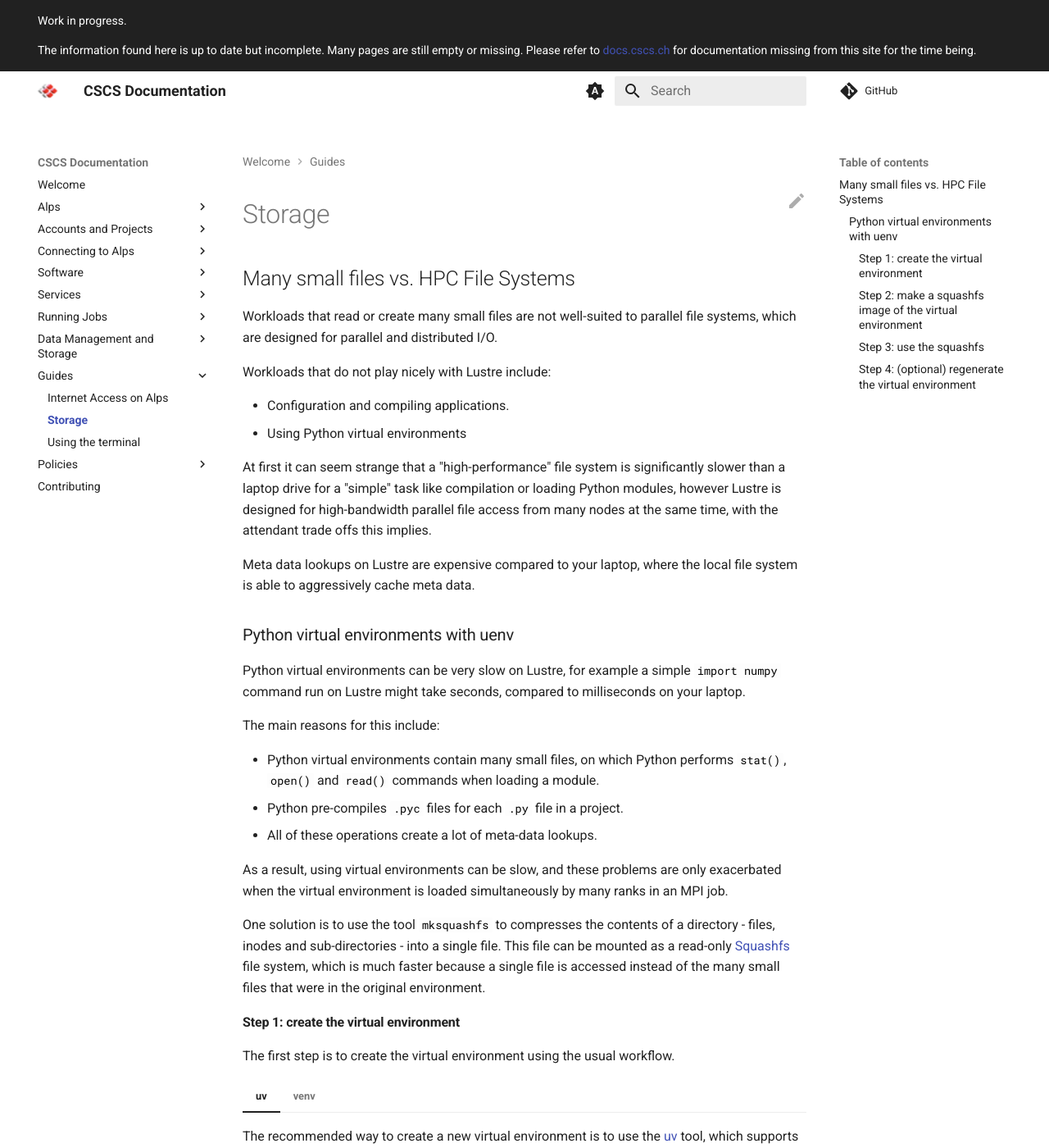
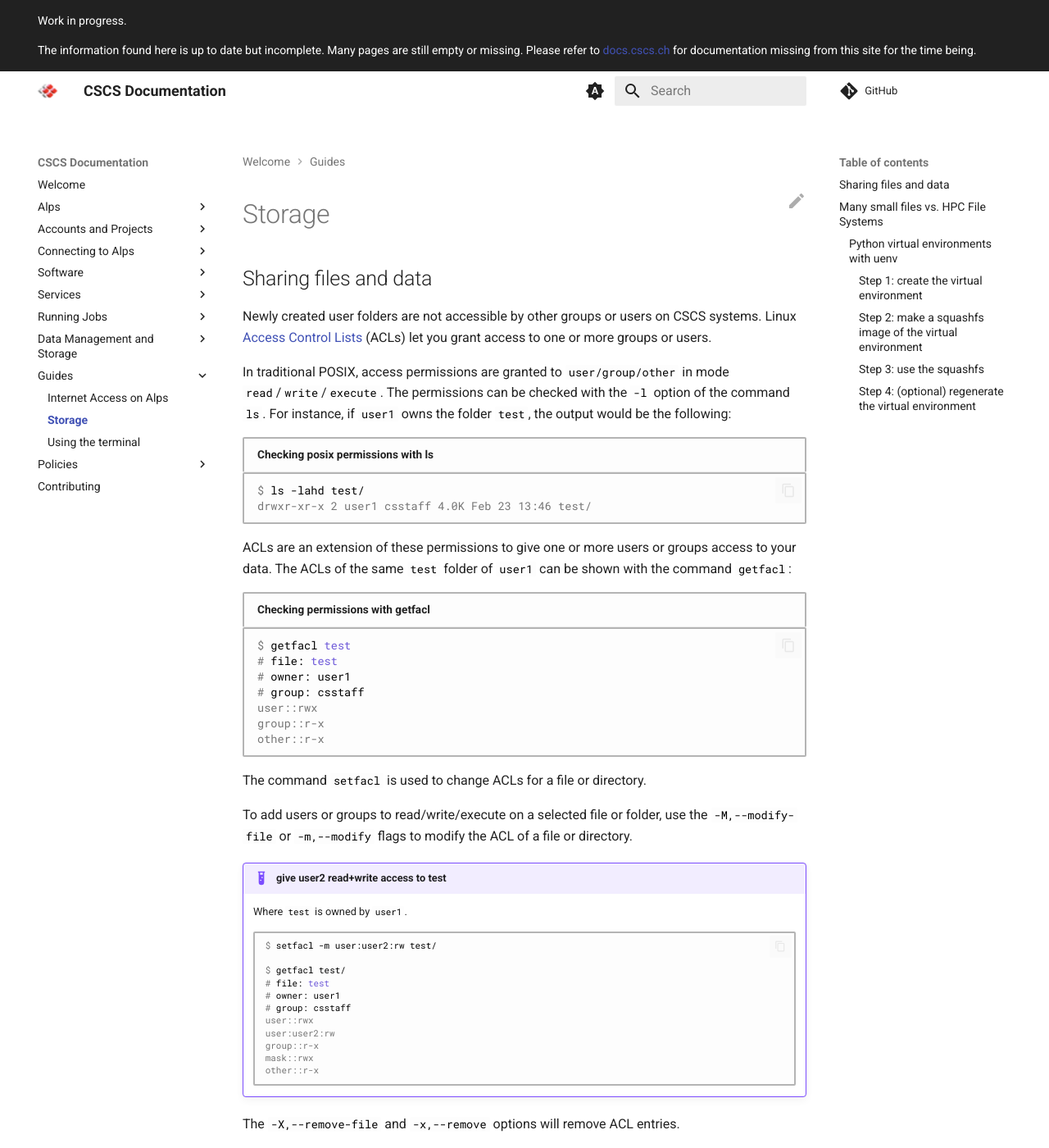
Before and after one commit to nickjbrowning/cscs-docs, an MkDocs documentation site: the page built from docs/guides/storage.md, in a window 1280 px wide and 1400 px high. Shown: the whole window at 82% size. Built offline with MkDocs 1.6.1 and Material for MkDocs 9.7.7, drawn with Linux system fonts in a browser that asks for light colours; comment, search, counter and statistics services are not loaded; some of the changed text lies outside the part shown.

Commit message:
copy over the ACLs guide (#93)
* copy over the ACLs guide
* link to acl docs

````diff
--- a/docs/guides/storage.md
+++ b/docs/guides/storage.md
@@ -1,5 +1,117 @@
 [](){#ref-guides-storage}
 # Storage
+
+[](){#ref-guides-storage-sharing}
+## Sharing files and data
+
+Newly created user folders are not accessible by other groups or users on CSCS systems.
+Linux [Access Control Lists](https://www.redhat.com/en/blog/linux-access-control-lists) (ACLs) let you grant access to one or more groups or users.
+
+In traditional POSIX, access permissions are granted to `user/group/other` in mode `read`/`write`/`execute`.
+The permissions can be checked with the `-l`  option of the command `ls`.
+For instance, if `user1` owns the folder `test`, the output would be the following:
+
+```console title="Checking posix permissions with ls"
+$ ls -lahd test/
+drwxr-xr-x 2 user1 csstaff 4.0K Feb 23 13:46 test/
+```
+
+ACLs are an extension of these permissions to give one or more users or groups access to your data.
+The ACLs of the same `test` folder of `user1` can be shown with the command `getfacl`:
+
+```console title="Checking permissions with getfacl"
+$ getfacl test
+# file: test
+# owner: user1
+# group: csstaff
+user::rwx
+group::r-x
+other::r-x
+```
+
+The command `setfacl` is used to change ACLs for a file or directory.
+
+To add users or groups to read/write/execute on a selected file or folder, use the `-M,--modify-file` or `-m,--modify` flags to modify the ACL of a file or directory.
+
+!!! example "give user2 read+write access to test"
+    Where `test` is owned by `user1`.
+    ```console
+    $ setfacl -m user:user2:rw test/
+
+    $ getfacl test/
+    # file: test
+    # owner: user1
+    # group: csstaff
+    user::rwx
+    user:user2:rw
+    group::r-x
+    mask::rwx
+    other::r-x
+    ```
+
+The `-X,--remove-file` and  `-x,--remove` options will remove ACL entries.
+
+!!! example "remove user2 access to test"
+    This reverts the access that was granted in the previous example.
+    ```console
+    $ setfacl -x user:user2 test/
+
+    $ getfacl test/
+    # file: test
+    # owner: user1
+    # group: csstaff
+    user::rwx
+    group::r-x
+    mask::rwx
+    other::r-x
+    ```
+
+Access rights can also be granted recursively to a folder and its children (if they exist) using the option `-R,--recursive`.
+
+!!! note
+    This applies only to existing files - files added after this call won't inherit the permissions.
+
+!!! example "recursively grant user2 access to test and its contents"
+    ```console
+    $ setfacl -Rm user:user2 test
+
+    $ getfacl test/subdir
+    # file: test/subdir
+    # owner: user1
+    # group: csstaff
+    user::rwx
+    user:user2:rwx
+    group::---
+    group:csstaff:r-x
+    mask::rwx
+    other::---
+    ```
+
+To set up a default so all newly created folders and dirs inside or your desired path will inherit the permissions, use the `-d,--default` option.
+
+!!! example "recursively grant user2 access to test and its contents"
+    `user2` will have access to files created inside `test` after this call:
+
+    ```console
+    $ setfacl -dm user:user2:rw test/
+
+    $ getfacl test
+    # file: test
+    # owner: user1
+    # group: csstaff
+    user::rwx
+    group::r-x
+    mask::rwx
+    other::r-x
+    default:user::rwx
+    default:user:user2:rw
+    default:group::r-x
+    default:mask::rwx
+    default:other::r-x
+    ```
+
+!!! info
+    For more information read the setfacl man page: `man setfacl`.
 
 ## Many small files vs. HPC File Systems
 
````
Also changed, not shown: docs/software/unsupported.md (+2 -5 lines).
